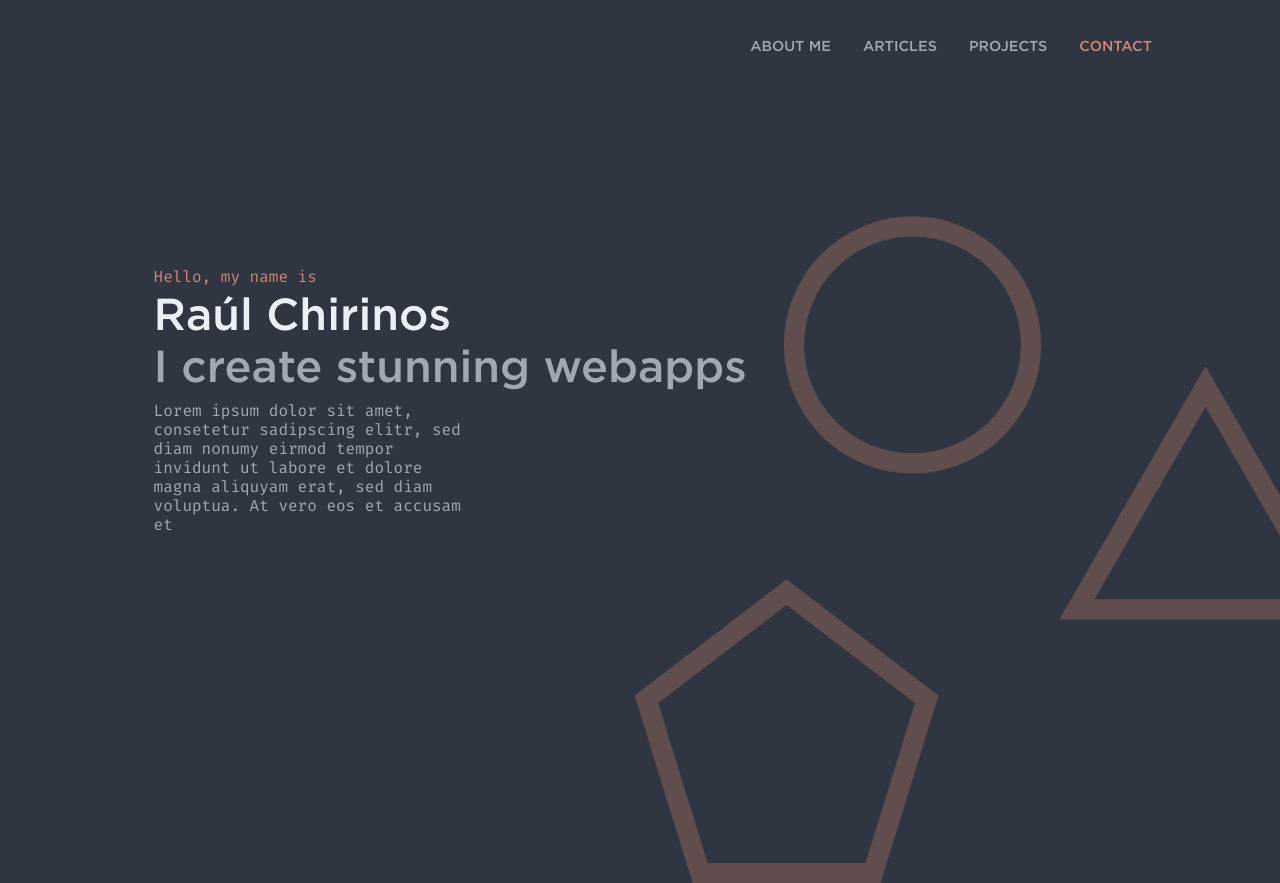
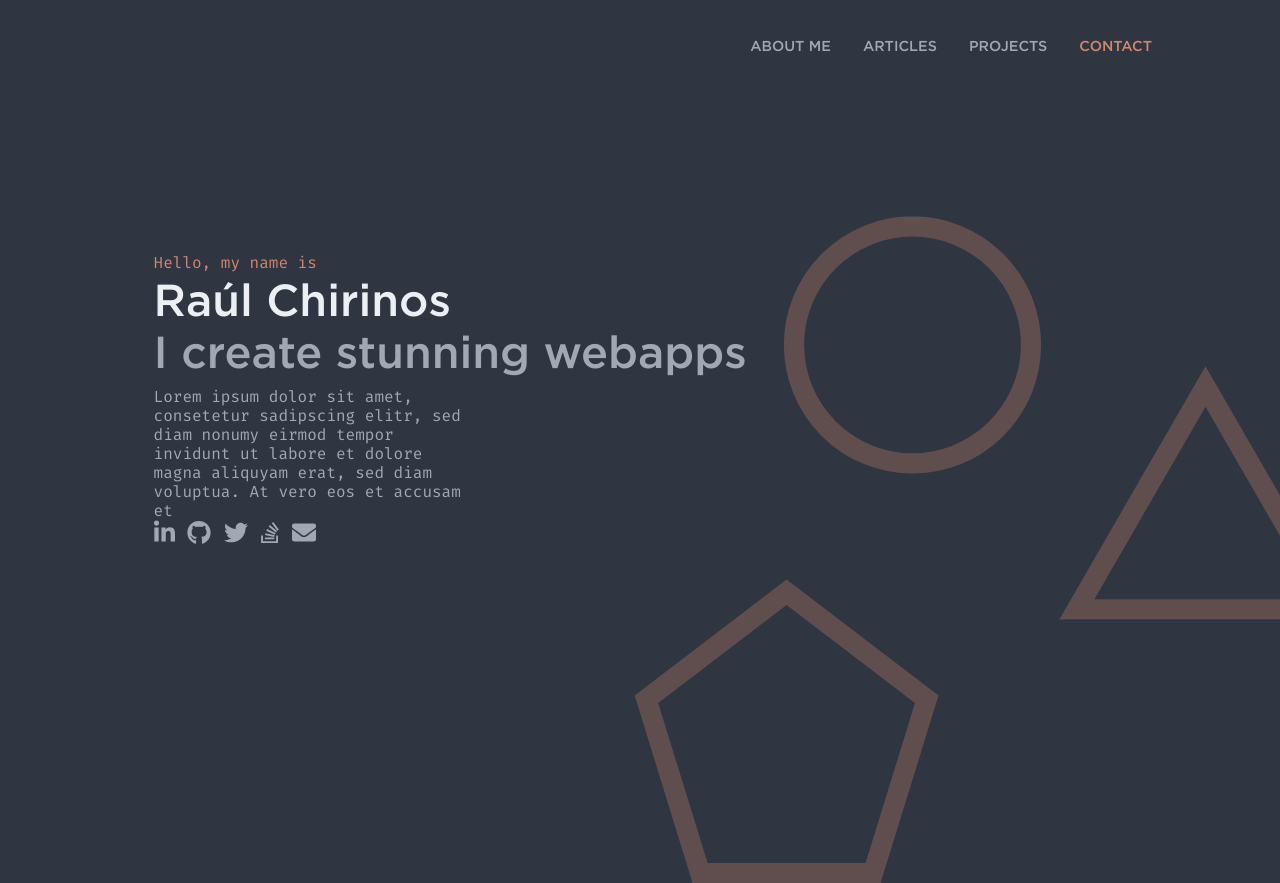
Before and after one commit to rjchirinos/portfoliov2, a React (Create React App) app: page / in a window 1280 px wide. Shown: the top 883 px of the page. Built offline with nearby package versions, Linux system fonts and the light colour scheme.

Commit message:
Add Media Row

```diff
--- a/package.json
+++ b/package.json
@@ -3,6 +3,10 @@
   "version": "0.1.0",
   "private": true,
   "dependencies": {
+    "@fortawesome/fontawesome-svg-core": "^1.2.28",
+    "@fortawesome/free-brands-svg-icons": "^5.13.0",
+    "@fortawesome/free-solid-svg-icons": "^5.13.0",
+    "@fortawesome/react-fontawesome": "^0.1.10",
     "@testing-library/jest-dom": "^4.2.4",
     "@testing-library/react": "^9.3.2",
     "@testing-library/user-event": "^7.1.2",
--- /dev/null
+++ b/src/components/SocialRow.tsx
@@ -0,0 +1,38 @@
+import React from 'react';
+import { FontAwesomeIcon } from '@fortawesome/react-fontawesome';
+import styled from 'styled-components';
+import { faEnvelope } from '@fortawesome/free-solid-svg-icons';
+import {
+  faLinkedinIn,
+  faGithub,
+  faTwitter,
+  faStackOverflow,
+} from '@fortawesome/free-brands-svg-icons';
+
+const Anchor = styled.a`
+  color: inherit;
+  font-size: 1.5rem;
+  margin-right: 0.8rem;
+`;
+
+export default function SocialRow() {
+  return (
+    <div>
+      <Anchor href="http://linkedin.com/in/rjchirinos">
+        <FontAwesomeIcon icon={faLinkedinIn} />
+      </Anchor>
+      <Anchor href="http://github.com/rjchirinos">
+        <FontAwesomeIcon icon={faGithub} />
+      </Anchor>
+      <Anchor href="http://twitter.com/raulfullcode">
+        <FontAwesomeIcon icon={faTwitter} />
+      </Anchor>
+      <Anchor href="https://stackoverflow.com/users/8422963/ra%c3%bal-chirinos?tab=profile">
+        <FontAwesomeIcon icon={faStackOverflow} />
+      </Anchor>
+      <Anchor href="mailto:raulstuf@gmail.com">
+        <FontAwesomeIcon icon={faEnvelope} />
+      </Anchor>
+    </div>
+  );
+}
--- a/src/sections/Header/Header.tsx
+++ b/src/sections/Header/Header.tsx
@@ -5,6 +5,7 @@ import styled from 'styled-components';
 import Navbar from '../../components/Navbar/Navbar';
 import HeaderCont from '../../components/HeaderCont';
 import BgShapes from '../../assets/img/header-bg.svg';
+import SocialRow from '../../components/SocialRow';
 
 const Bg = styled.img`
   width: 56%;
@@ -21,6 +22,7 @@ export default function Header() {
       <Navbar />
       <div className="header_container">
         <HeaderCont />
+        <SocialRow />
       </div>
       <Bg src={BgShapes} />
     </section>
```
Also changed, not shown: 1 other file (tests, documents, lock files or other folders).
